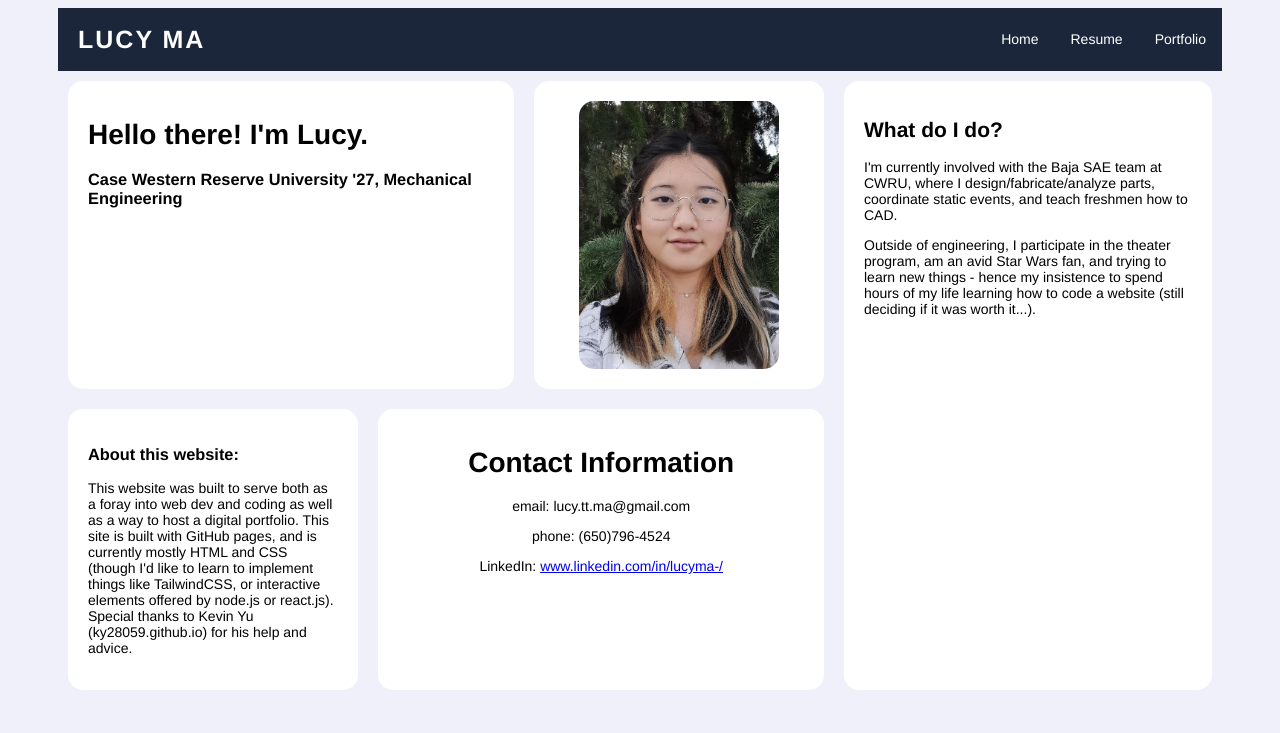
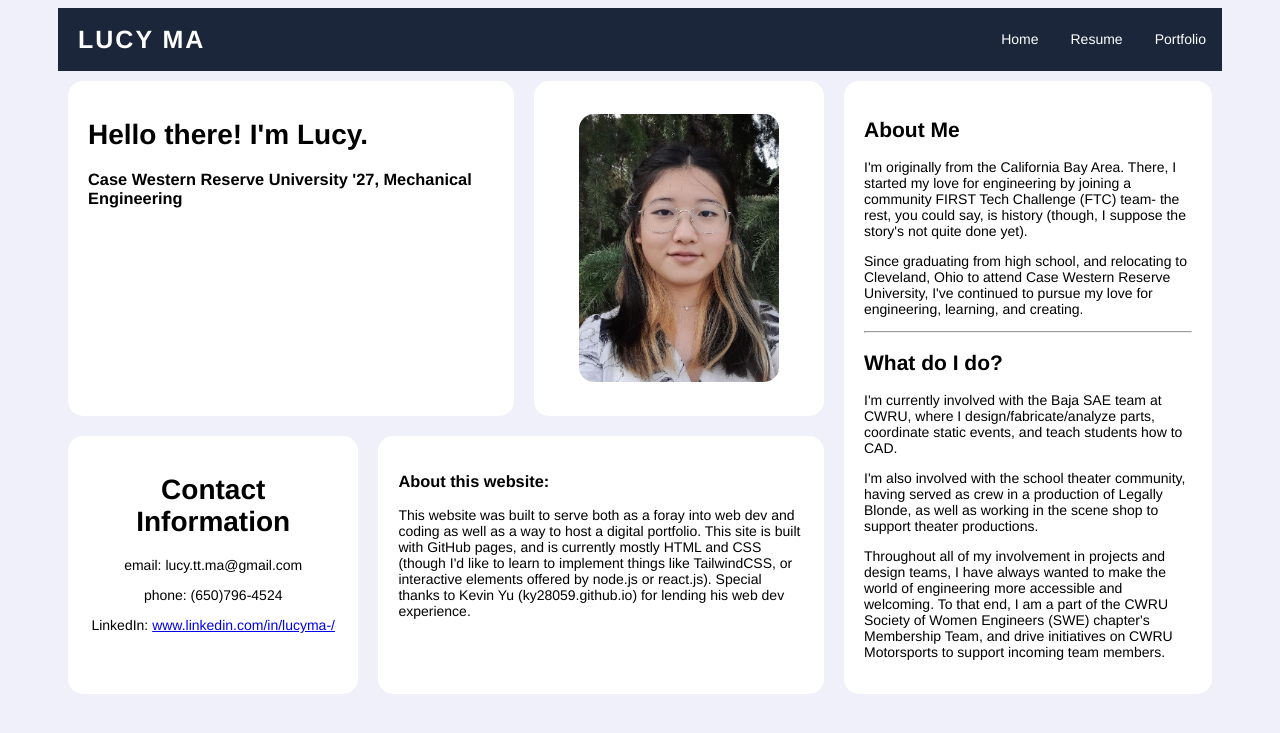
Before and after one commit to lucyttma/lucyttma.github.io, a Jekyll site: the page built from index.html, in a window 1280 px wide. Shown: the top 733 px of the page. Built offline with Jekyll 4.4.1, drawn with Linux system fonts in a browser that asks for light colours.

Commit message:
Update index.html

```diff
--- a/index.html
+++ b/index.html
@@ -17,11 +17,6 @@
 
   <div class="home_wrapper_lower">
 
-    <div class="div-hcard">
-      <h3> About this website: </h3>
-      <p> This website was built to serve both as a foray into web dev and coding as well as a way to host a digital portfolio. This site is built with GitHub pages, and is currently mostly HTML and CSS (though I'd like to learn to implement things like TailwindCSS, or interactive elements offered by node.js or react.js). Special thanks to Kevin Yu (ky28059.github.io) for his help and advice. </p>
-    </div>
-
     <div class="div-hcard" style="text-align: center">
       <h1> Contact Information </h1>
       <p> email:  lucy.tt.ma@gmail.com </p>
@@ -30,11 +25,23 @@
       </a></p>
     </div>
 
+    <div class="div-hcard">
+      <h3> About this website: </h3>
+      <p> This website was built to serve both as a foray into web dev and coding as well as a way to host a digital portfolio. This site is built with GitHub pages, and is currently mostly HTML and CSS (though I'd like to learn to implement things like TailwindCSS, or interactive elements offered by node.js or react.js). Special thanks to Kevin Yu (ky28059.github.io) for lending his web dev experience. </p>
+    </div>
+
   </div>
 </div>
 
  <div class="home_wrapper_right">
-    <h2> What do I do? </h2>
-    <p> I'm currently involved with the Baja SAE team at CWRU, where I design/fabricate/analyze parts, coordinate static events, and teach freshmen how to CAD. </p>
-    <p> Outside of engineering, I participate in the theater program, am an avid Star Wars fan, and trying to learn new things - hence my insistence to spend hours of my life learning how to code a website (still deciding if it was worth it...). </p> </p>
+   <div>
+     <h2>About Me</h2>
+        <p>I'm originally from the California Bay Area. There, I started my love for engineering by joining a community FIRST Tech Challenge (FTC) team- the rest, you could say, is history (though, I suppose the story's not quite done yet).</p>
+        <p>Since graduating from high school, and relocating to Cleveland, Ohio to attend Case Western Reserve University, I've continued to pursue my love for engineering, learning, and creating.</p>
+    <hr />
+    <h2>What do I do?</h2>
+      <p>I'm currently involved with the Baja SAE team at CWRU, where I design/fabricate/analyze parts, coordinate static events, and teach students how to CAD.</p>
+      <p>I'm also involved with the school theater community, having served as crew in a production of Legally Blonde, as well as working in the scene shop to support theater productions.</p>
+      <p>Throughout all of my involvement in projects and design teams, I have always wanted to make the world of engineering more accessible and welcoming. To that end, I am a part of the CWRU Society of Women Engineers (SWE) chapter's Membership Team, and drive initiatives on CWRU Motorsports to support incoming team members.</p>
+   </div>
 </div>
```
